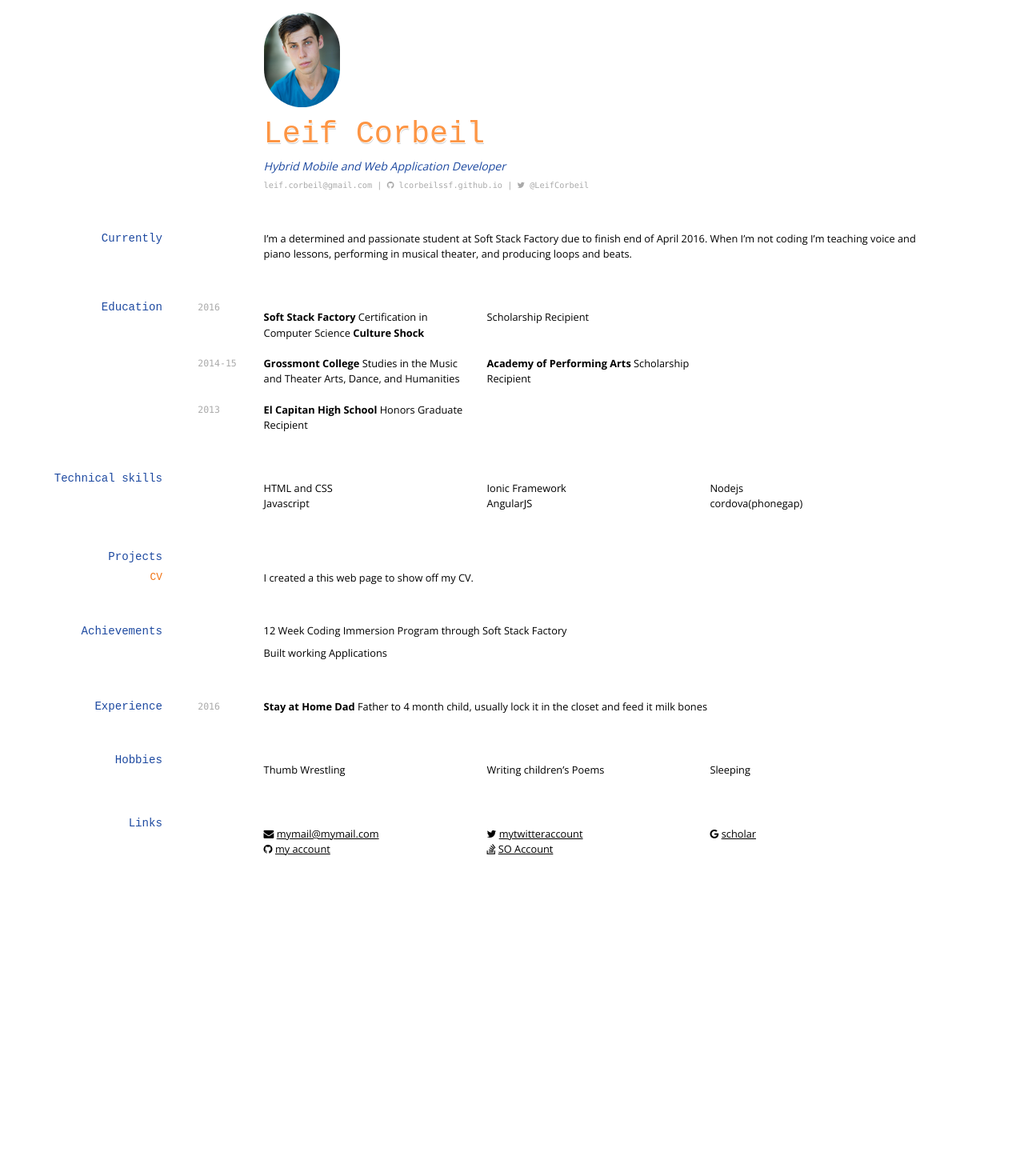
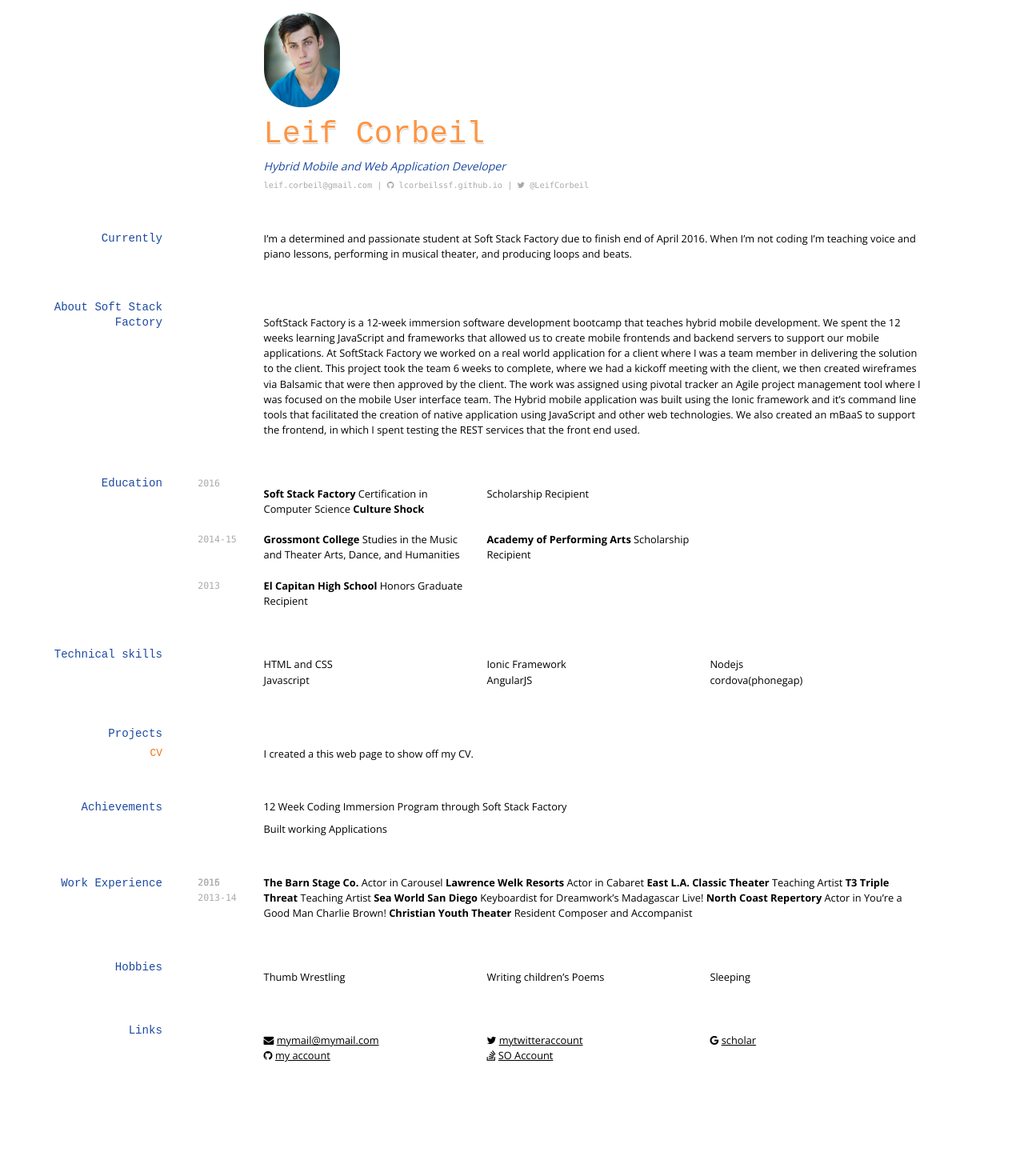
Before and after one commit to lcorbeilssf/lcorbeilssf.github.io, a Jekyll site: the page built from index.md, in a window 1280 px wide. Shown: the whole page at 80% size. Built offline with Jekyll 4.4.1, drawn with Linux system fonts in a browser that asks for light colours; nearby versions of some CDN libraries; before the commit the page ends 1186 px from its top, so only the background shows below that.

Commit message:
resume.6

```diff
--- a/index.md
+++ b/index.md
@@ -20,6 +20,11 @@ Hybrid Mobile and Web Application Developer
 ## Currently
 
 I’m a determined and passionate student at Soft Stack Factory due to finish end of April 2016.  When I'm not coding I'm teaching voice and piano lessons, performing in musical theater, and producing loops and beats.
+
+## About Soft Stack Factory
+
+SoftStack Factory is a 12-week immersion software development bootcamp that teaches hybrid mobile development. We spent the 12 weeks learning JavaScript and frameworks that allowed us to create mobile frontends and backend servers to support our mobile applications.
+At SoftStack Factory we worked on a real world application for a client where I was a team member in delivering the solution to the client. This project took the team 6 weeks to complete, where we had a kickoff meeting with the client, we then created wireframes via Balsamic that were then approved by the client. The work was assigned using pivotal tracker an Agile project management tool where I was focused on the mobile User interface team. The Hybrid mobile application was built using the Ionic framework and it’s command line tools that facilitated the creation of native application using JavaScript and other web technologies. We also created an mBaaS to support the frontend, in which I spent testing the REST services that the front end used.
 
 ## Education
 
@@ -57,11 +62,18 @@ I created a this web page to show off my CV.
 
 Built working Applications
 
-## Experience
+## Work Experience
 
 `2016`
-__Stay at Home Dad__
-Father to 4 month child, usually lock it in the closet and feed it milk bones
+__The Barn Stage Co.__ Actor in Carousel
+`2015`
+__Lawrence Welk Resorts__ Actor in Cabaret
+__East L.A. Classic Theater__ Teaching Artist
+__T3 Triple Threat__ Teaching Artist
+`2013-14`
+__Sea World San Diego__ Keyboardist for Dreamwork's Madagascar Live!
+__North Coast Repertory__ Actor in You're a Good Man Charlie Brown!
+__Christian Youth Theater__ Resident Composer and Accompanist
 
 ## Hobbies
 
```
Also changed, not shown: 1 other file.
